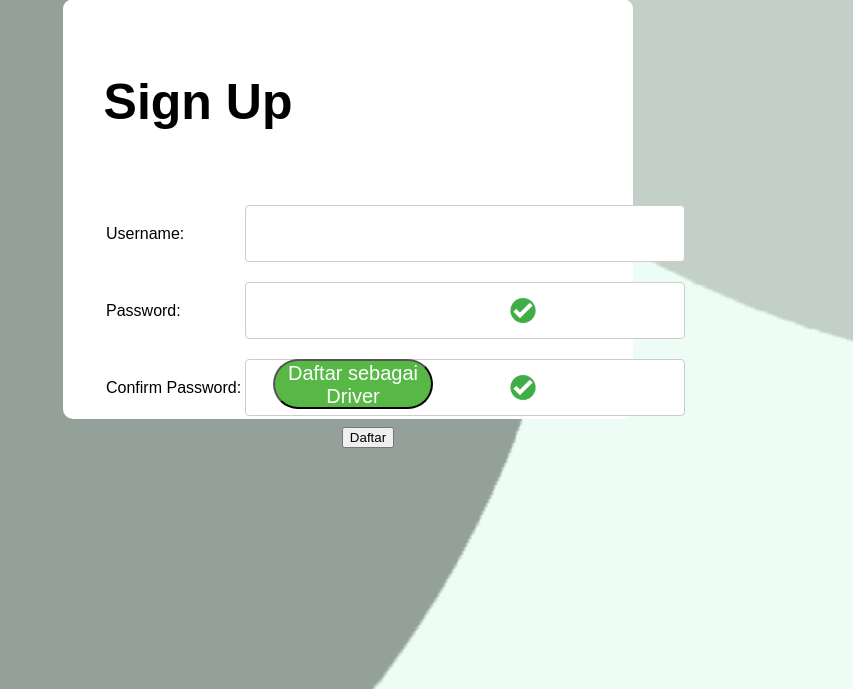
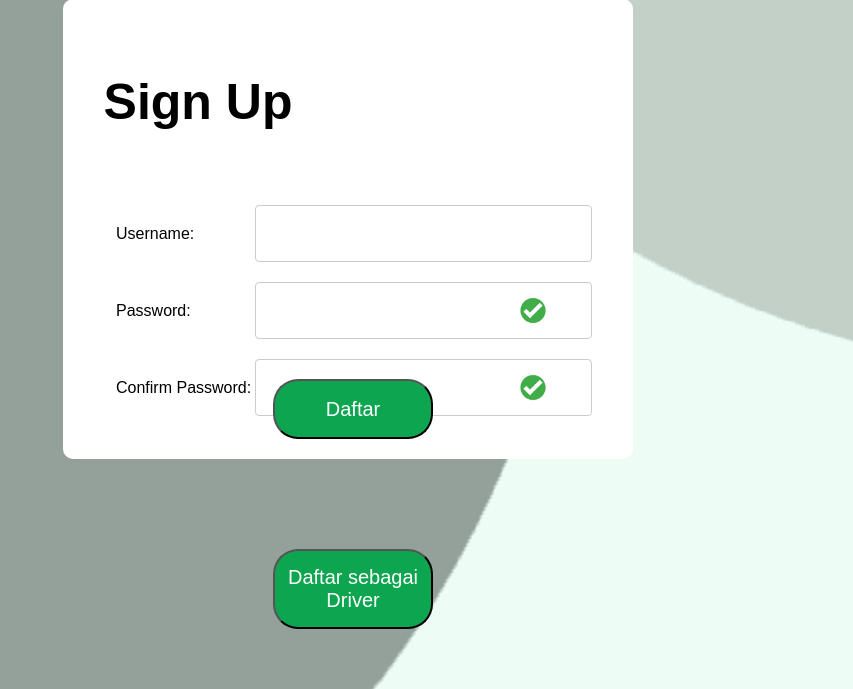
Before and after one commit to IvanLimosi/TugasBesarPBW, a PHP site: page /View/signup.php in a window 1280 px wide. Shown: the part 251-940 px from the top of the page, without its empty margins (427-1280 px from the left). Run offline with PHP 8.4, Linux system fonts and the light colour scheme; data that the repository does not hold is empty.

Commit message:
Update styleSignUp.css

```diff
--- a/View/css/styleSignUp.css
+++ b/View/css/styleSignUp.css
@@ -16,7 +16,7 @@ p{
     top: 250px;
     left: 490px;
     width: 570px;
-    height: 420px;
+    height: 460px;
     background-color: white;
     border-radius: 10px;
 }
@@ -28,10 +28,10 @@ p{
 #square form{
     font-family:Arial;
     color: grey;
-    padding: 30px 0px 0px 40px;
+    padding: 30px 0px 0px 50px;
 }
 input[type=text], select {
-    width: 170%;
+    width: 130%;
     padding: 20px 20px;
     margin: 8px 0;
     display: inline-block;
@@ -40,7 +40,7 @@ input[type=text], select {
     box-sizing: border-box;
 }
 input[type=password], select {
-    width: 170%;
+    width: 130%;
     padding: 20px 20px;
     margin: 8px 0;
     display: inline-block;
@@ -48,15 +48,27 @@ input[type=password], select {
     border-radius: 4px;
     box-sizing: border-box;
 }
-#square button{
+input[type=submit] {
     position: absolute;
-    top: 360px;
+    top: 380px;
     left: 210px;
-    background-color: #57b846;
+    background-color: #0da550;
 	font-family: Arial;
 	font-size: 20px;
     color: white;
-    height: 50px;
+    height: 60px;
+    width: 160px;
+    border-radius: 25px;
+}
+#square button{
+    position: absolute;
+    top: 550px;
+    left: 210px;
+    background-color: #0da550;
+	font-family: Arial;
+	font-size: 20px;
+    color: white;
+    height: 80px;
     width: 160px;
     border-radius: 25px;
 }
```
